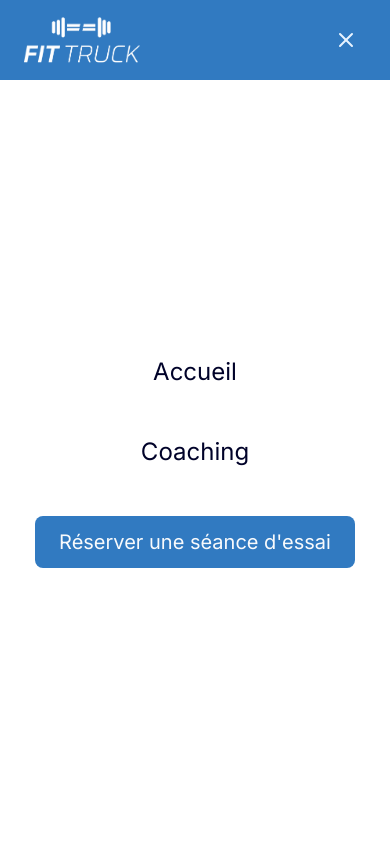
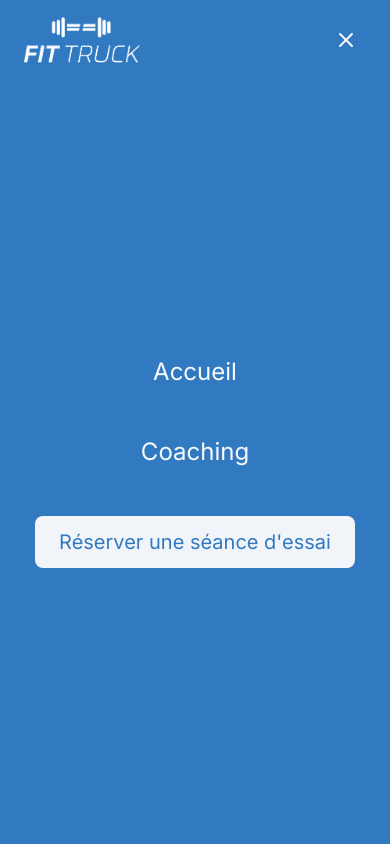
Before and after one commit to fernan-x/killian-coaching, a Next.js app: page / in a window 390 px wide. Both pictures are taken after a click on the button 346 px from the left and 40 px from the top of the page. Shown: the top 844 px of the page. Built offline with nearby package versions, Linux system fonts and the light colour scheme; no server answers.

Commit message:
feat: update mobile navbar

```diff
--- a/components/ui/mobile-nav.tsx
+++ b/components/ui/mobile-nav.tsx
@@ -24,14 +24,14 @@ const MobileNavItem = ({
 }: MobileNavItemProps) => {
     return (
         <div
-            className="cursor-pointer text-2xl relative group text-[#000229]"
+            className="cursor-pointer text-2xl relative group text-primary-foreground"
             onClick={onClick}
             data-redirect={redirectUrl}
             {...props}
         >
             {children}
-            <span className="absolute -bottom-2 left-1/2 w-0 h-1 bg-[#000229] group-hover:w-1/2 group-hover:transition-all"></span>
-            <span className="absolute -bottom-2 right-1/2 w-0 h-1 bg-[#000229] group-hover:w-1/2 group-hover:transition-all"></span>
+            <span className="absolute -bottom-2 left-1/2 w-0 h-1 bg-primary-foreground group-hover:w-1/2 group-hover:transition-all"></span>
+            <span className="absolute -bottom-2 right-1/2 w-0 h-1 bg-primary-foreground group-hover:w-1/2 group-hover:transition-all"></span>
         </div>
     );
 }
@@ -71,16 +71,16 @@ const MobileNav = () => {
           <Image src={Logo} alt="Killian coaching logo" height={50} />
         </Link>
       </div>
-      <Button variant="link" size="icon" className="text-[#E7F3FF]" onClick={onHandleClick}>
+      <Button variant="link" size="icon" className="text-primary-foreground" onClick={onHandleClick}>
           {isOpen ? <XIcon size={24} /> : <Menu size={24} />}
         </Button>
     </nav>
     {isOpen && (
-      <div className="fixed w-screen h-[calc(100%-5rem)] bg-white z-20 mt-20 flex flex-col justify-center items-center">
-        <div className="flex flex-col gap-12 items-center text-black">
+      <div className="fixed w-screen h-[calc(100%-5rem)] bg-primary z-20 mt-20 flex flex-col justify-center items-center">
+        <div className="flex flex-col gap-12 items-center">
           <MobileNavItem onClick={onHandleRedirect} redirectUrl="/">Accueil</MobileNavItem>
           <MobileNavItem onClick={onHandleRedirect} redirectUrl="/coaching">Coaching</MobileNavItem>
-          <CTAButton>Réserver une séance d&apos;essai</CTAButton>
+          <CTAButton contrast>Réserver une séance d&apos;essai</CTAButton>
         </div>
       </div>
     )}
```
